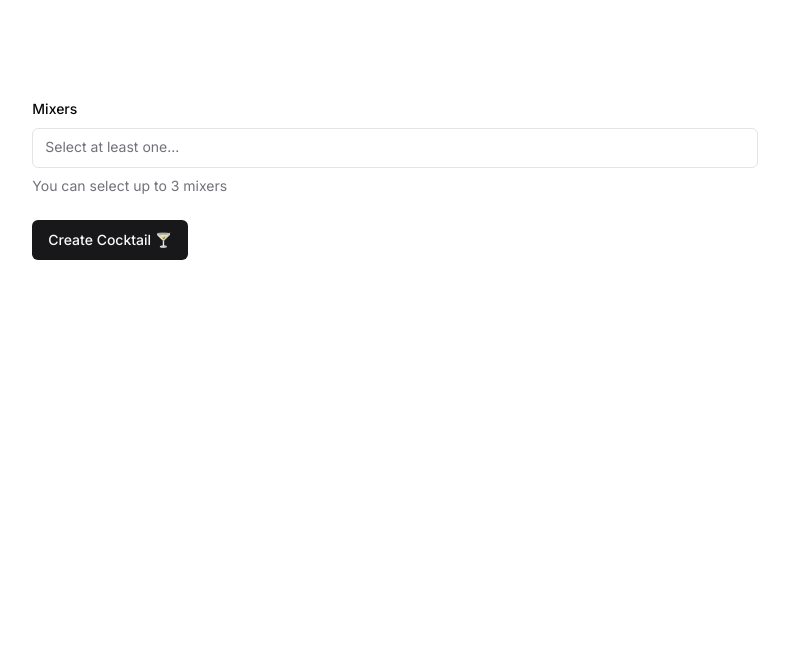
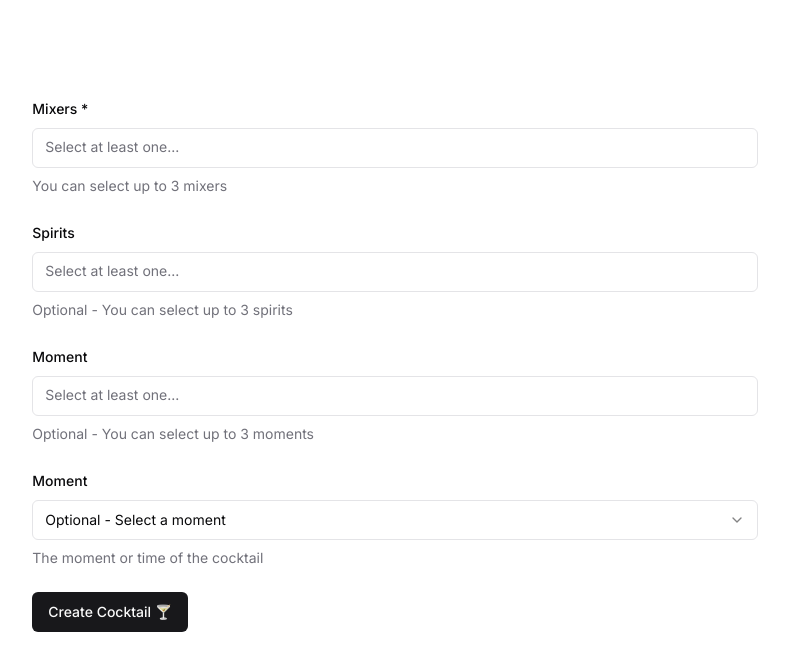
Before and after one commit to esponges/cocktail-maker-client, a Next.js app: page / in a window 1280 px wide. Shown: the top 670 px of the page, without its empty margins (245-1034 px from the left). Built offline with nearby package versions, Linux system fonts and the light colour scheme.

Commit message:
extra form elements

```diff
--- a/src/app/page.tsx
+++ b/src/app/page.tsx
@@ -12,12 +12,29 @@ import {
   FormItem,
   FormLabel,
   FormMessage,
+  FormControl,
 } from '@/components/ui/form';
-import { mixers } from '@/lib/form-options';
+import {
+  Select,
+  SelectContent,
+  SelectItem,
+  SelectTrigger,
+  SelectValue,
+} from '@/components/ui/select';
+import { mixers, spirits, moment } from '@/lib/form-options';
 import MultipleSelector from '@/components/ui/multiple-selector';
 
 const FormSchema = z.object({
   mixers: z.array(z.object({ value: z.string(), label: z.string() })),
+  spirits: z
+    .array(z.object({ value: z.string(), label: z.string() }))
+    .optional(),
+  moment: z
+    .object({
+      value: z.string(),
+      label: z.string(),
+    })
+    .optional(),
 });
 
 export default function Home() {
@@ -40,14 +57,12 @@ export default function Home() {
             control={form.control}
             name='mixers'
             render={({ field: { onChange } }) => (
+              <>
                 <FormItem>
-                <FormLabel>Mixers</FormLabel>
+                  <FormLabel>Mixers *</FormLabel>
                   <MultipleSelector
                     maxSelected={3}
                     onMaxSelected={(maxLimit) => {
-                    // toast({
-                    //   title: `You have reached max selected: ${maxLimit}`,
-                    // });
                       console.log(`You have reached max selected: ${maxLimit}`);
                     }}
                     onChange={(value) => {
@@ -62,9 +77,80 @@ export default function Home() {
                       </p>
                     }
                   />
-                <FormDescription>You can select up to 3 mixers</FormDescription>
+                  <FormDescription>
+                    You can select up to 3 mixers
+                  </FormDescription>
                   <FormMessage />
                 </FormItem>
+                <FormItem>
+                  <FormLabel>Spirits</FormLabel>
+                  <MultipleSelector
+                    maxSelected={3}
+                    onChange={(value) => {
+                      console.log(value);
+                    }}
+                    defaultOptions={spirits}
+                    placeholder='Select at least one...'
+                    emptyIndicator={
+                      <p className='text-center text-lg leading-10 text-gray-600 dark:text-gray-400'>
+                        no results found.
+                      </p>
+                    }
+                  />
+                  <FormDescription>
+                    Optional - You can select up to 3 spirits
+                  </FormDescription>
+                  <FormMessage />
+                </FormItem>
+                <FormItem>
+                  <FormLabel>Moment</FormLabel>
+                  <MultipleSelector
+                    onChange={(value) => {
+                      console.log(value);
+                    }}
+                    defaultOptions={[]}
+                    placeholder='Select at least one...'
+                    emptyIndicator={
+                      <p className='text-center text-lg leading-10 text-gray-600 dark:text-gray-400'>
+                        no results found.
+                      </p>
+                    }
+                  />
+                  <FormDescription>
+                    Optional - You can select up to 3 moments
+                  </FormDescription>
+                  <FormMessage />
+                </FormItem>
+                <FormField
+                  control={form.control}
+                  name='moment'
+                  render={({ field }) => (
+                    <FormItem>
+                      <FormLabel>Moment</FormLabel>
+                      <Select
+                        onValueChange={field.onChange}
+                      >
+                        <FormControl>
+                          <SelectTrigger>
+                            <SelectValue placeholder='Optional - Select a moment' />
+                          </SelectTrigger>
+                        </FormControl>
+                        <SelectContent>
+                          {moment.map((item) => (
+                            <SelectItem key={item.value} value={item.value}>
+                              {item.label}
+                            </SelectItem>
+                          ))}
+                        </SelectContent>
+                      </Select>
+                      <FormDescription>
+                        The moment or time of the cocktail
+                      </FormDescription>
+                      <FormMessage />
+                    </FormItem>
+                  )}
+                />
+              </>
             )}
           />
           <Button type='submit'>Create Cocktail 🍸</Button>
--- a/src/lib/form-options.ts
+++ b/src/lib/form-options.ts
@@ -1,9 +1,27 @@
 export const mixers = [
+  { value: 'apple juice', label: 'Apple Juice' },
+  { value: 'blueberry juice', label: 'Blueberry Juice' },
+  { value: 'lemon juice', label: 'Lemon Juice' },
+  { value: 'orange juice', label: 'Orange Juice' },
+  { value: 'pineapple juice', label: 'Pineapple Juice' },
+  { value: 'strawberry juice', label: 'Strawberry Juice' },
+  { value: 'water', label: 'Water' },
+  { value: 'soda', label: 'Soda' },
+  { value: 'soda water', label: 'Soda Water' },
+  { value: 'tonic', label: 'Tonic' },
+  { value: 'tea', label: 'Tea' },
+];
+
+// alcoholic - could be labeled or not
+export const spirits = [
   { value: 'gin', label: 'Gin' },
   { value: 'vodka', label: 'Vodka' },
   { value: 'rum', label: 'Rum' },
   { value: 'tequila', label: 'Tequila' },
   { value: 'whisky', label: 'Whisky' },
+  { value: 'bourbon', label: 'Bourbon' },
+  { value: 'brandy', label: 'Brandy' },
+
   // brands
   { value: 'Bacardi', label: 'Bacardi' },
   { value: 'Beefeater', label: 'Beefeater' },
@@ -11,8 +29,18 @@ export const mixers = [
   { value: 'Crown Royal', label: 'Crown Royal' },
   { value: 'Glenfiddich', label: 'Glenfiddich' },
   { value: 'Havana Club', label: 'Havana Club' },
-  { value: 'Jack Daniel\'s', label: 'Jack Daniel\'s' },
+  { value: "Jack Daniel's", label: "Jack Daniel's" },
   { value: 'Jim Beam', label: 'Jim Beam' },
   { value: 'JW Red Label', label: 'JW Red Label' },
   { value: 'Tanqueray', label: 'Tanqueray' },
-]
+];
+
+export const moment = [
+  { value: 'pool party', label: 'Pool party' },
+  { value: 'birthday party', label: 'Birthday party' },
+  { value: 'wedding', label: 'Wedding' },
+  { value: 'night club', label: 'Night club' },
+  { value: 'cocktail bar', label: 'Cocktail bar' },
+  { value: 'relaxing at home', label: 'Relaxing at home' },
+  { value: 'at the  beach', label: 'At the  beach' },
+];
```
Lines whose indentation alone changed are shown as unchanged.
